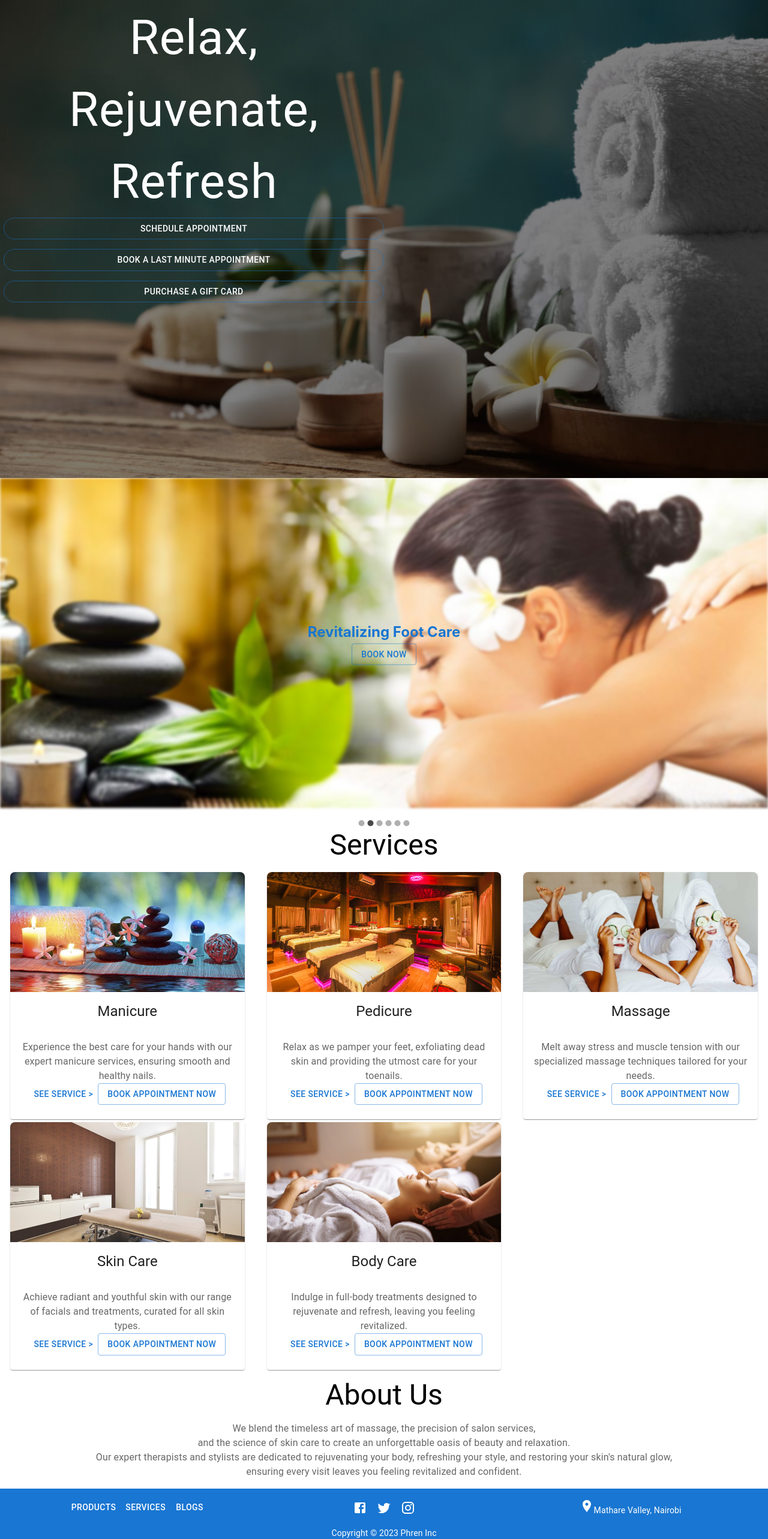
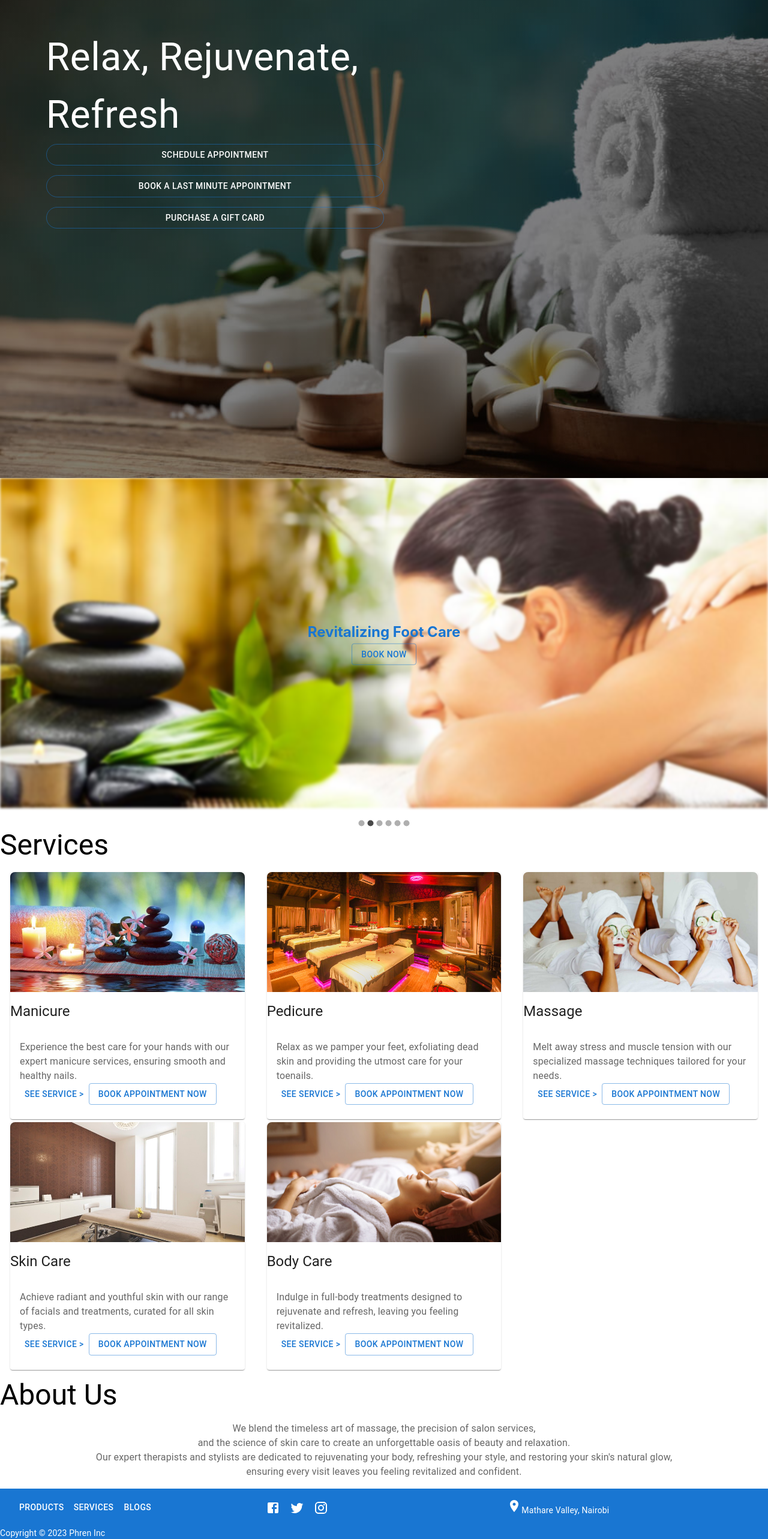
Before and after one commit to phren-ke/spa, a React (Create React App) app: page / in a window 1280 px wide. Shown: the part 72-2638 px from the top of the page at 60% size. Built offline with nearby package versions, Linux system fonts and the light colour scheme; no server answers.

Commit message:
modify footer and contact us page

```diff
--- a/src/App.css
+++ b/src/App.css
@@ -1,5 +1,7 @@
 .App {
-  text-align: center;
+  display: flex;
+  flex-direction: column;
+  min-height: 100vh;
 }
 
 .App-logo {
@@ -41,7 +43,11 @@
 .footer {
   background-color: #1976d2;
   width: 100%;
-  bottom: 0;
   color: white;
   font-size: 25px;
+  flex-shrink: 0;
 }
+
+.content {
+  flex: 1 0 auto;
+}
--- a/src/App.js
+++ b/src/App.js
@@ -24,6 +24,7 @@ function App() {
       <div className="App">
         <BrowserRouter basename="/">
           <Navbar />
+          <div className="content">
             <Routes>
               <Route path={"/"} element={<Home />} />
               <Route
@@ -47,7 +48,10 @@ function App() {
               <Route path={"/ContactUs"} element={<ContactUs />} />
               <Route path={"/service/:serviceId"} element={<Service />} />
             </Routes>
+          </div>
+          <div className="footer">
             <Footer />
+          </div>
         </BrowserRouter>
       </div>
     </Provider>
--- a/src/components/common/Footer.js
+++ b/src/components/common/Footer.js
@@ -33,7 +33,7 @@ const useStyles = makeStyles({
 export const Footer = () => {
     const classes = useStyles();
     return (
-        <div className={classes.footer}>
+        <div className='footer'>
             <Box>
                 <Toolbar>
                     <Grid container direction="row" alignItems="center">
--- a/src/components/common/Home.js
+++ b/src/components/common/Home.js
@@ -14,20 +14,25 @@ const useStyles = makeStyles({
         backgroundPosition: 'center',
         backgroundSize: 'cover',
         backgroundRepeat: 'no-repeat',
-        height: '100vh',
+        minHeight: '100vh',
         display: 'flex',
         flexDirection: 'column',
         justifyContent: 'center',
-        padding: 6
+        padding: 6,
+        padding: '4% 6%'
     },
     heading: {
         color: 'white',
-        fontSize: '5rem !important',
+        fontSize: '4rem !important',
         marginBottom: 2,
-        marginTop: 150,
+        alignItems: "bottom",
+        '@media (max-width:900px)': {
+            fontSize: '3.5rem !important',
+            marginTop: "75px !important"
+        },
         '@media (max-width:600px)': {
-            fontSize: '3.5rem !important',
-            marginTop: "200px !important"
+            fontSize: '2.5rem !important',
+            marginTop: "50px !important"
         },
         whiteSpace: 'normal',
         overflowWrap: 'break-word'
@@ -45,7 +50,10 @@ const useStyles = makeStyles({
         display: 'flex',
         flexDirection: 'column',
         gap: '1rem',
-        width: '100%'
+        width: '100%',
+        '@media (max-width:600px)': {
+            flexDirection: 'column'
+        }
     },
     carouselItem: {
         position: 'relative',
```
Lines whose indentation alone changed are shown as unchanged.
